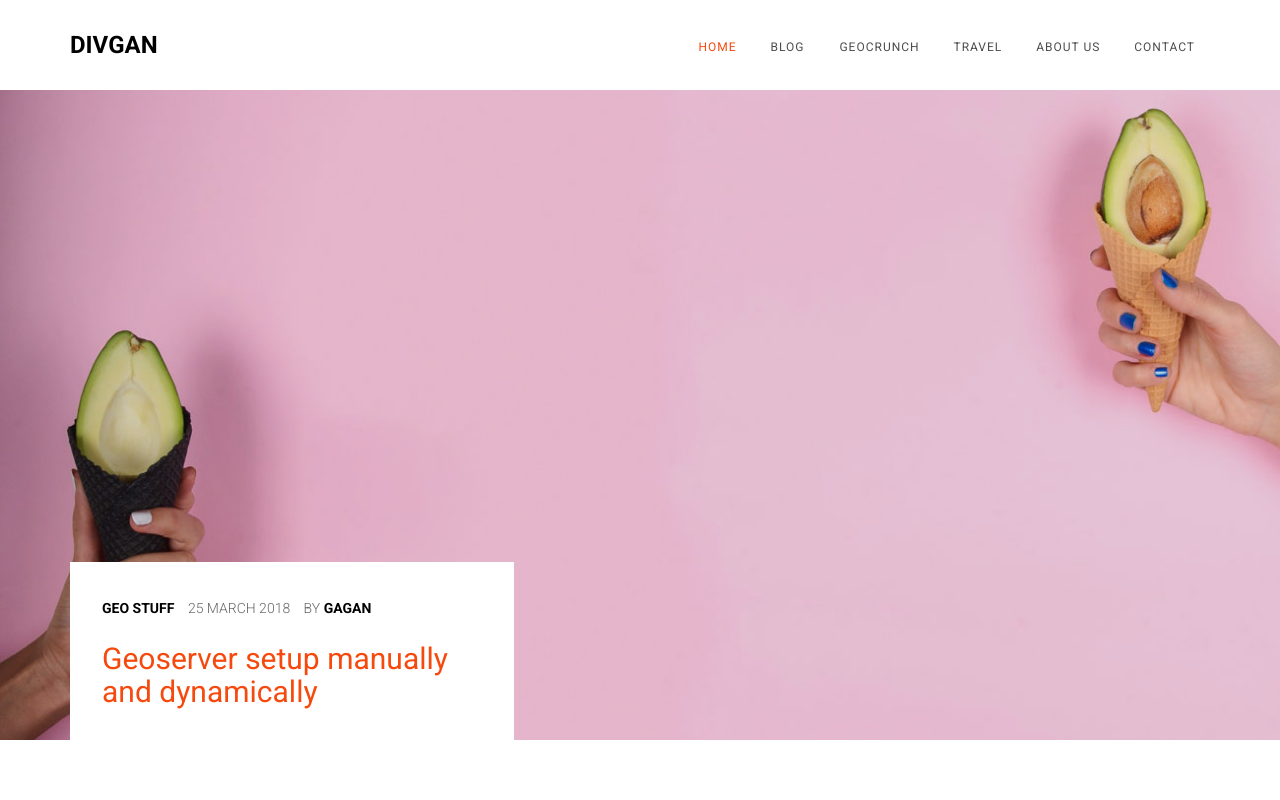
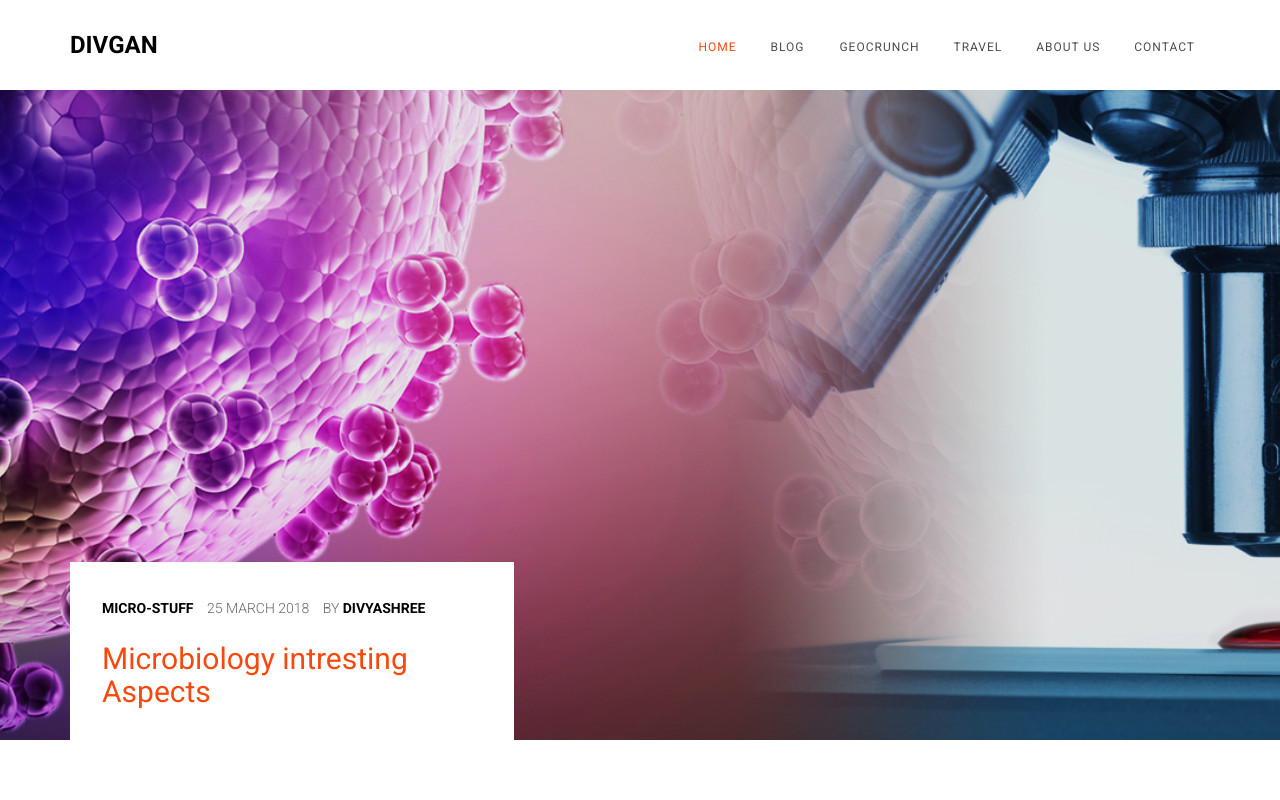
Before and after one commit to GaganGowda89/Divgan, a plain HTML site: page index.html in a window 1280 px wide. Shown: the top 800 px of the page. Drawn offline with Linux system fonts and the light colour scheme; files whose address does not match are found by name.

Commit message:
update new micro blog

```diff
--- a/index.html
+++ b/index.html
@@ -100,14 +100,14 @@
 									  <span class="date">20 March 2018</span>
 									  <span class="pos">By <a href="#">Gagan</a></span>
 								    </p>
-								    <h2><a href="second_blog.html">3D MapView using Leaflet</a></h2>
+								    <h2><a href="second_blog3D.html">3D MapView using Leaflet</a></h2>
 							    </div>
 				   				</div>
 				   			</div>
 				   		</div>
 			   		</div>
 			   	</li>
-			   	<li style="background-image: url(images/img_bg_2.jpg);">
+			   	<li style="background-image: url(images/img_bg_micro.jpg);">
 			   		<div class="overlay"></div>
 			   		<div class="container">
 			   			<div class="row">
@@ -115,11 +115,11 @@
 				   				<div class="slider-text-inner">
 				   					<div class="desc">
 				   						<p class="meta">
-											  	<span class="cat"><a href="#">Geo Stuff</a></span>
+											  	<span class="cat"><a href="#">Micro-Stuff</a></span>
 									  			<span class="date">25 March 2018</span>
-									  			<span class="pos">By <a href="#">Gagan</a></span>
+									  			<span class="pos">By <a href="#">DivyaShree</a></span>
 											</p>
-					   					 <h2><a href="geoserver_setup.html">Geoserver setup manually and dynamically</a></h2>
+					   					 <h2><a href="micro_blog1.html">Microbiology intresting Aspects</a></h2>
 				   					</div>
 				   				</div>
 				   			</div>
```
Also changed, not shown: images/img_bg_micro.jpg (added).
